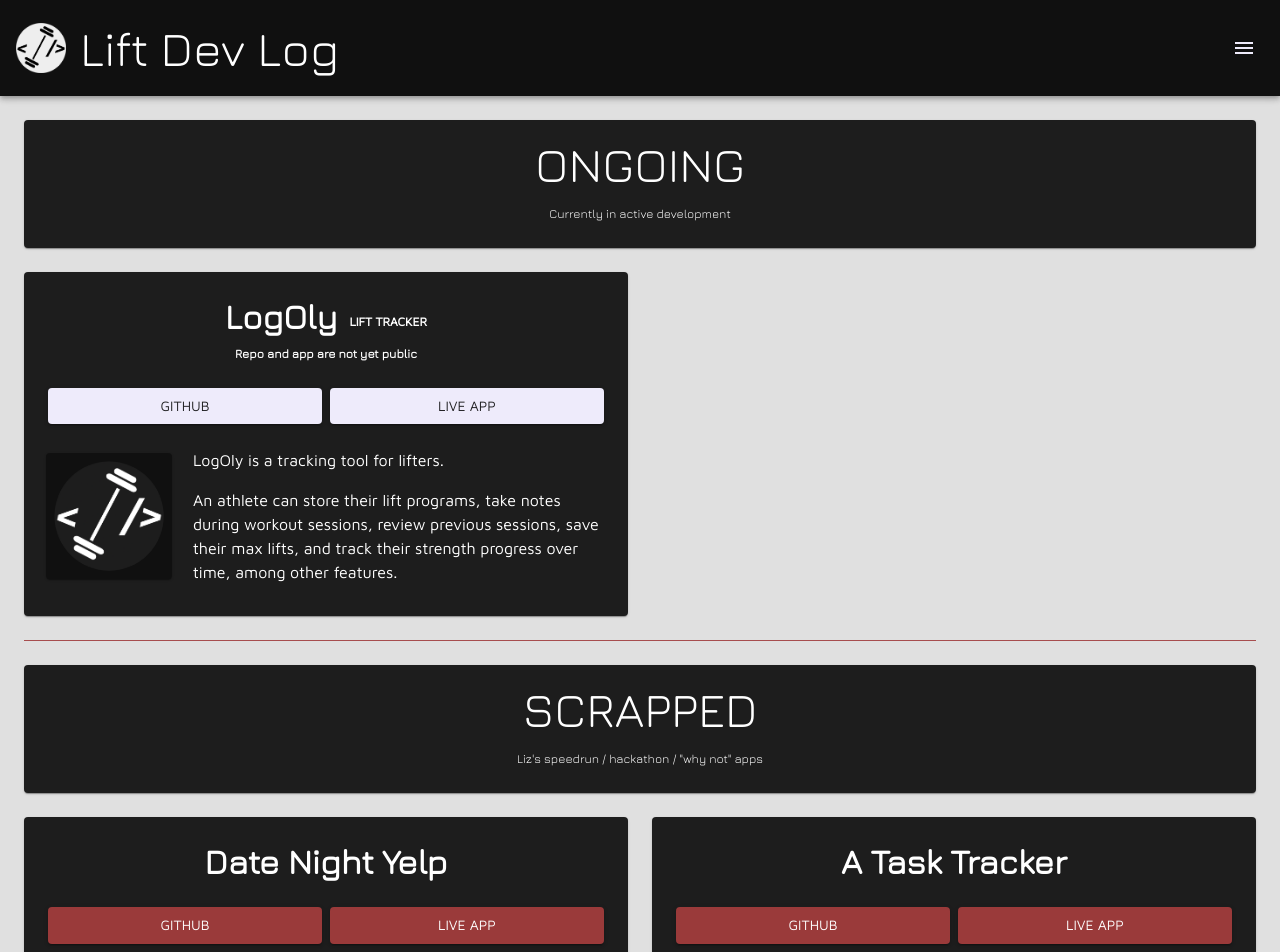
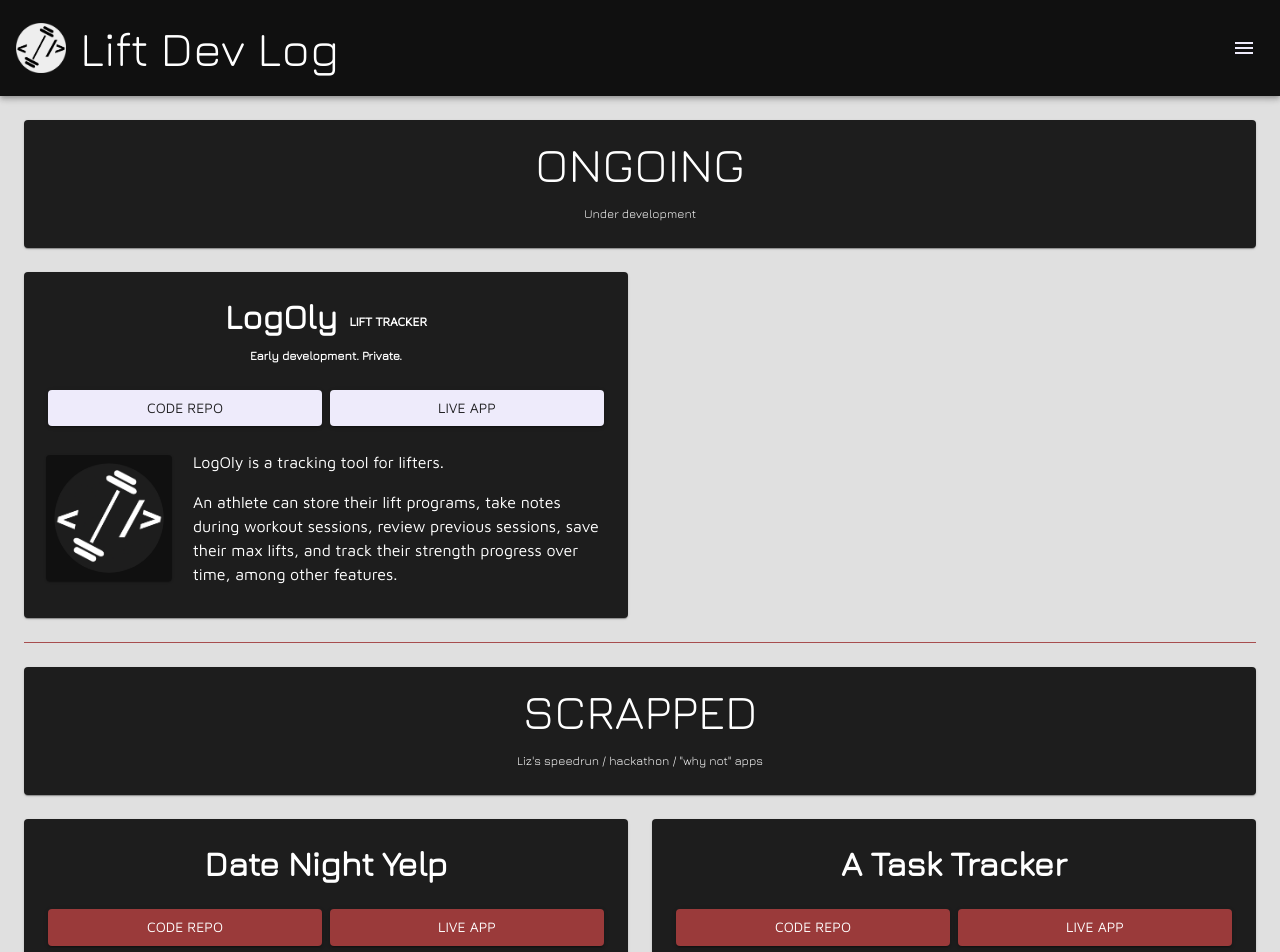
Before and after one commit to ya-miao/liftdevlog-site, a React (Create React App) app: page /#/projects in a window 1280 px wide. Shown: the top 952 px of the page. Built offline with nearby package versions, Linux system fonts and the light colour scheme.

Commit message:
Updated ProjectPage links

```diff
--- a/src/pages/AboutPage.tsx
+++ b/src/pages/AboutPage.tsx
@@ -48,6 +48,49 @@ const AboutPage = () => {
 
   return (
     <Grid container spacing={3}>
+      {/* <Grid item xs={12} md={6}> */}
+      <Grid item xs={12}>
+        <Grid item xs={12}>
+          <Grid container spacing={3}>
+            <Grid item xs={12} display={{ xs: 'none', sm: 'block' }}>
+              <Card>
+                <CardContent>
+                  <Stack direction='column' alignItems='center' justifyContent='center' spacing={2}>
+                    <Typography variant='h4'>
+                      ONGOING PROJECTS
+                    </Typography>
+                  </Stack>
+                </CardContent>
+              </Card>
+            </Grid>
+            <Grid item xs={12} display={{ xs: 'block', sm: 'none' }}>
+              <Card>
+                <CardContent>
+                  <Stack direction='column' alignItems='center' justifyContent='center' spacing={2}>
+                    <Typography variant='h5'>
+                      ONGOING PROJECTS
+                    </Typography>
+                  </Stack>
+                </CardContent>
+              </Card>
+            </Grid>
+            <Grid item xs={12}>
+              <Stack direction='column' alignItems='center' justifyContent='center' spacing={2}>
+                <IconButton onClick={() => {
+                  navigate('/projects');
+                }}>
+                  <Stack alignItems='center' justifyContent='center' spacing={2}>
+                    <img height={120} width={120} src={logolyLogo} />
+                  </Stack>
+                </IconButton>
+              </Stack>
+            </Grid>
+          </Grid>
+        </Grid>
+      </Grid>
+      <Grid item xs={12}>
+        <Divider />
+      </Grid>
       <Grid item xs={12} md={6}>
         <Grid item xs={12}>
           <Grid container spacing={3}>
@@ -74,7 +117,7 @@ const AboutPage = () => {
                         Built by Liz. This site is part documentation, part portfolio, and part archive.
                       </Typography>
                       <Typography>
-                       Regarding ongoing projects... Read updates, suggest features, or report bugs here.
+                        Read updates, suggest features, or report bugs here.
                       </Typography>
                     </Stack>
                   </Stack>
@@ -109,10 +152,10 @@ const AboutPage = () => {
                     </Typography>
                     <Stack justifyContent='flex-start' spacing={1.5}>
                       <Typography>
-                        Full stack software engineer. Enjoys building "why not" applications in her free time.
+                        Full stack developer. Enjoys building "why not" applications in her free time.
                       </Typography>
                       <Typography>
-                        Professional experience with React, TypeScript, JavaScript, and AWS technologies.
+                        React, TypeScript, JavaScript, and AWS technologies.
                       </Typography>
                     </Stack>
                   </Stack>
@@ -159,9 +202,9 @@ const AboutPage = () => {
                       target="_blank"
                       rel="noreferrer"
                       href='https://github.com/ya-miao'> */}
-                      <IconButton href="https://github.com/ya-miao">
-                        <GitHubIcon color='secondary' sx={{ width: 90, height: 90 }} />
-                      </IconButton>
+                    <IconButton href="https://github.com/ya-miao">
+                      <GitHubIcon color='secondary' sx={{ width: 90, height: 90 }} />
+                    </IconButton>
                     {/* </a> */}
                     <Stack direction='column' alignItems='center' justifyContent='center' spacing={1}>
                       <Typography variant='h5'>GitHub</Typography>
@@ -188,49 +231,6 @@ const AboutPage = () => {
                   </Stack>
                 </CardContent>
               </Card>
-            </Grid>
-          </Grid>
-        </Grid>
-      </Grid>
-      <Grid item xs={12}>
-        <Divider />
-      </Grid>
-      {/* <Grid item xs={12} md={6}> */}
-      <Grid item xs={12}>
-        <Grid item xs={12}>
-          <Grid container spacing={3}>
-            <Grid item xs={12} display={{ xs: 'none', sm: 'block' }}>
-              <Card>
-                <CardContent>
-                  <Stack direction='column' alignItems='center' justifyContent='center' spacing={2}>
-                    <Typography variant='h4'>
-                      ONGOING PROJECTS
-                    </Typography>
-                  </Stack>
-                </CardContent>
-              </Card>
-            </Grid>
-            <Grid item xs={12} display={{ xs: 'block', sm: 'none' }}>
-              <Card>
-                <CardContent>
-                  <Stack direction='column' alignItems='center' justifyContent='center' spacing={2}>
-                    <Typography variant='h5'>
-                      ONGOING PROJECTS
-                    </Typography>
-                  </Stack>
-                </CardContent>
-              </Card>
-            </Grid>
-            <Grid item xs={12}>
-              <Stack direction='column' alignItems='center' justifyContent='center' spacing={2}>
-                <IconButton onClick={() => {
-                  navigate('/projects');
-                }}>
-                  <Stack alignItems='center' justifyContent='center' spacing={2}>
-                    <img height={120} width={120} src={logolyLogo} />
-                  </Stack>
-                </IconButton>
-              </Stack>
             </Grid>
           </Grid>
         </Grid>
--- a/src/pages/ProjectsPage.tsx
+++ b/src/pages/ProjectsPage.tsx
@@ -13,7 +13,7 @@ const ProjectsPage = () => {
                 ONGOING
               </Typography>
               <Typography variant='caption'>
-                Currently in active development
+                Under development
               </Typography>
             </Stack>
           </CardContent>
@@ -30,7 +30,7 @@ const ProjectsPage = () => {
                   </Paper> */}
                 <Stack alignItems='center' justifyContent='center' spacing={2}>
                 </Stack>
-                <Stack direction='column' alignItems='center' justifyContent='center' spacing={0.75}>
+                <Stack direction='column' alignItems='center' justifyContent='center' spacing={1}>
                   <Stack direction='row' alignItems='flex-end' justifyContent='center' spacing={1.5}>
                     <Typography variant='h4' fontWeight={600}>
                       LogOly
@@ -40,7 +40,7 @@ const ProjectsPage = () => {
                     </Typography>
                   </Stack>
                   <Typography variant='caption' fontWeight={600}>
-                    Repo and app are not yet public
+                    Early development. Private.
                   </Typography>
                 </Stack>
               </Grid>
@@ -48,7 +48,7 @@ const ProjectsPage = () => {
                 <Stack direction='row' alignItems='center' justifyContent='center' spacing={1}>
                   <Button variant='contained' fullWidth
                     color='secondary'
-                  >GitHub</Button>
+                  >Code Repo</Button>
                   <Button variant='contained' fullWidth
                     color='secondary'
                   >Live App</Button>
@@ -111,15 +111,21 @@ const ProjectsPage = () => {
               <Grid item xs={12}>
                 <Stack alignItems='center' justifyContent='center' spacing={2}>
                 </Stack>
-                <Stack direction='row' alignItems='flex-end' justifyContent='center' spacing={1.5}>
+                <Stack direction='column' alignItems='center' justifyContent='center' spacing={1}>
                   <Typography variant='h4' fontWeight={600}>
                     Date Night Yelp
                   </Typography>
+                  {/* <Typography variant='caption' fontWeight={600}>
+                    Request for access to repo.
+                  </Typography> */}
                 </Stack>
               </Grid>
               <Grid item xs={12}>
                 <Stack direction='row' alignItems='center' justifyContent='center' spacing={1}>
-                  <Button variant='contained' fullWidth href='https://github.com/ya-miao/lighthall-couple-yelp'>GitHub</Button>
+                  <Button variant='contained' fullWidth
+                    // color='secondary'
+                    href='https://github.com/ya-miao/lighthall-couple-yelp'
+                  >Code Repo</Button>
                   <Button variant='contained' fullWidth href='https://dev.d31kctbuv485tm.amplifyapp.com'>Live App</Button>
                 </Stack>
               </Grid>
@@ -147,15 +153,21 @@ const ProjectsPage = () => {
               <Grid item xs={12}>
                 <Stack alignItems='center' justifyContent='center' spacing={2}>
                 </Stack>
-                <Stack direction='row' alignItems='flex-end' justifyContent='center' spacing={1.5}>
+                <Stack direction='column' alignItems='center' justifyContent='center' spacing={1}>
                   <Typography variant='h4' fontWeight={600}>
                     A Task Tracker
                   </Typography>
+                  {/* <Typography variant='caption' fontWeight={600}>
+                    Request for access to repo.
+                  </Typography> */}
                 </Stack>
               </Grid>
               <Grid item xs={12}>
                 <Stack direction='row' alignItems='center' justifyContent='center' spacing={1}>
-                  <Button variant='contained' fullWidth href='https://github.com/ya-miao/task-tracker'>GitHub</Button>
+                  <Button variant='contained' fullWidth
+                    // color='secondary'
+                    href='https://github.com/ya-miao/task-tracker'
+                  >Code Repo</Button>
                   <Button variant='contained' fullWidth href='https://dev.d1k8dokfdo58j9.amplifyapp.com/'>Live App</Button>
                 </Stack>
               </Grid>
@@ -183,15 +195,21 @@ const ProjectsPage = () => {
               <Grid item xs={12}>
                 <Stack alignItems='center' justifyContent='center' spacing={2}>
                 </Stack>
-                <Stack direction='row' alignItems='flex-end' justifyContent='center' spacing={1.5}>
+                <Stack direction='column' alignItems='center' justifyContent='center' spacing={1}>
                   <Typography variant='h4' fontWeight={600}>
                     A Hangman Game
                   </Typography>
+                  {/* <Typography variant='caption' fontWeight={600}>
+                    Request for access to repo.
+                  </Typography> */}
                 </Stack>
               </Grid>
               <Grid item xs={12}>
                 <Stack direction='row' alignItems='center' justifyContent='center' spacing={1}>
-                  <Button variant='contained' fullWidth href='https://github.com/ya-miao/lighthall-hangman'>GitHub</Button>
+                  <Button variant='contained' fullWidth
+                    // color='secondary'
+                    href='https://github.com/ya-miao/lighthall-hangman'
+                  >GitHub</Button>
                   <Button variant='contained' fullWidth href='https://lighthall-hangman-coral.vercel.app/'>Live App</Button>
                 </Stack>
               </Grid>
```
